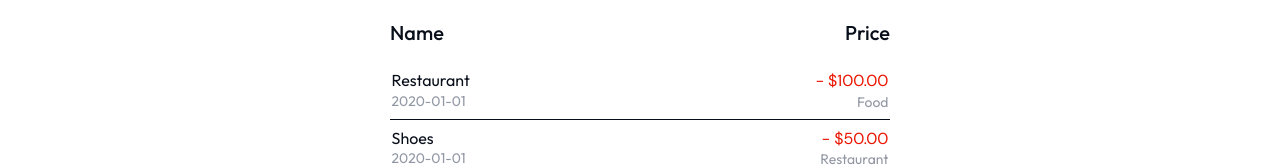
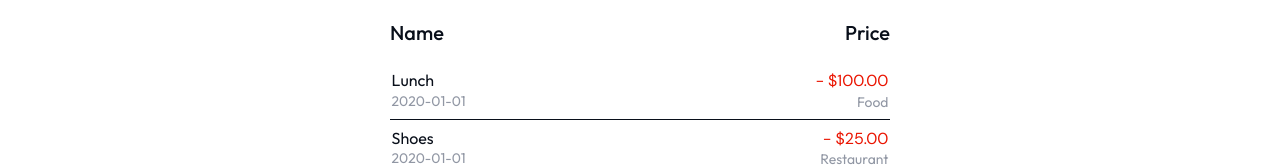
Before and after one commit to JonMenez/alkemy-challange-js, a React (Vite) app in the folder frontend/: page /all-transactions in a window 1280 px wide. Shown: the part 204-370 px from the top of the page. Built offline with nearby package versions, Linux system fonts and the light colour scheme.

Commit message:
[FIX] handleSelect function

```diff
--- a/frontend/src/pages/TransactionPage.jsx
+++ b/frontend/src/pages/TransactionPage.jsx
@@ -13,14 +13,14 @@ const TransactionPage = () => {
 
     const purchases = [
         {
-            description: 'Restaurant',
+            description: 'Lunch',
             balance: -100,
             date: '2020-01-01',
             category: 'Food'
         },
         {
             description: 'Shoes',
-            balance: -50,
+            balance: -25,
             date: '2020-01-01',
             category: 'Restaurant'
         },
@@ -45,7 +45,7 @@ const TransactionPage = () => {
         })
     }
 
-    const _handleSelect = (e) => () => {
+    const _handleSelect = (e) => {
         setSelected({
             class: 'all',
             query: e.target.value
```
